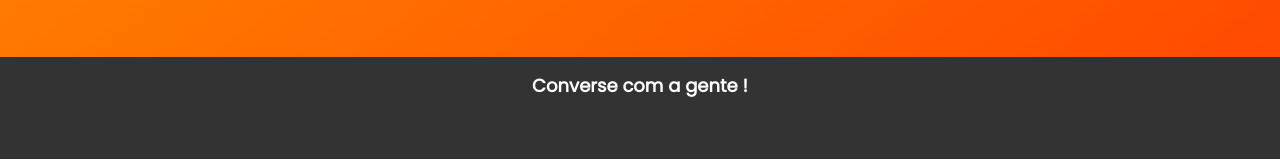
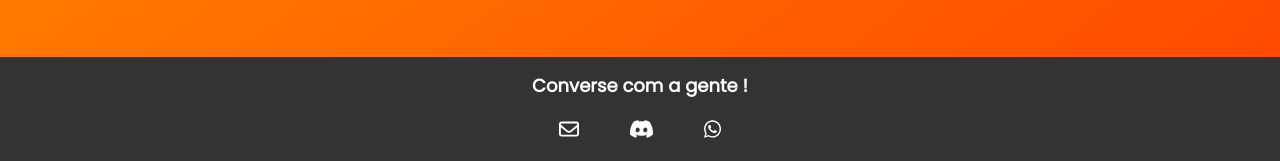
Before and after one commit to joao3872/Primeira_Landing_Page, a plain HTML site: page index.html in a window 1280 px wide. Shown: the part 862-1023 px from the top of the page. Drawn offline with Linux system fonts and the light colour scheme.

Commit message:
Update global.css

```diff
--- a/styles/global.css
+++ b/styles/global.css
@@ -112,7 +112,7 @@ footer .conteudo_footer {
     padding-top: 15px;
 }
 
-footer .conteudo_footer .icon1, .icon2, .icon3 {
+footer .conteudo_footer .icons {
     height: 20px;
 }
 
```
